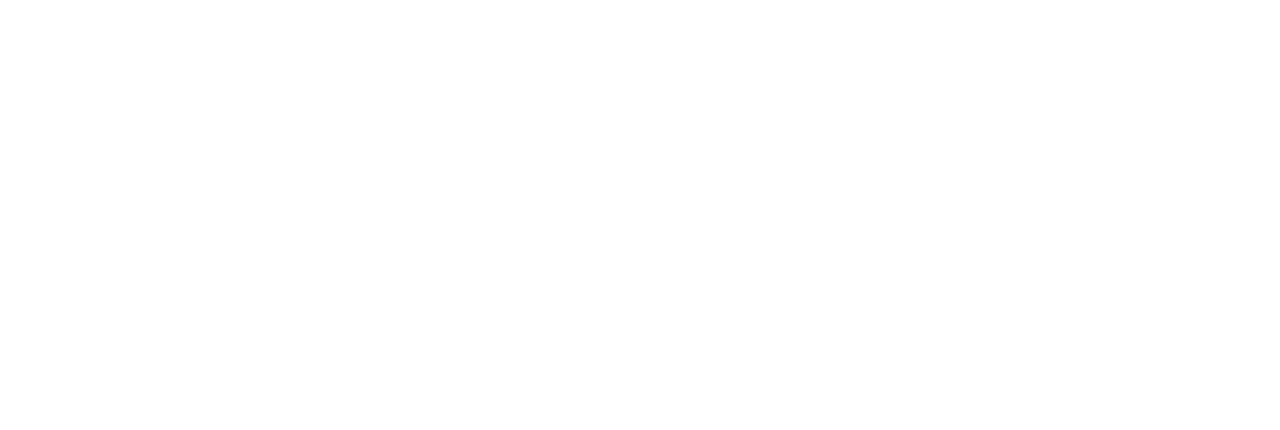
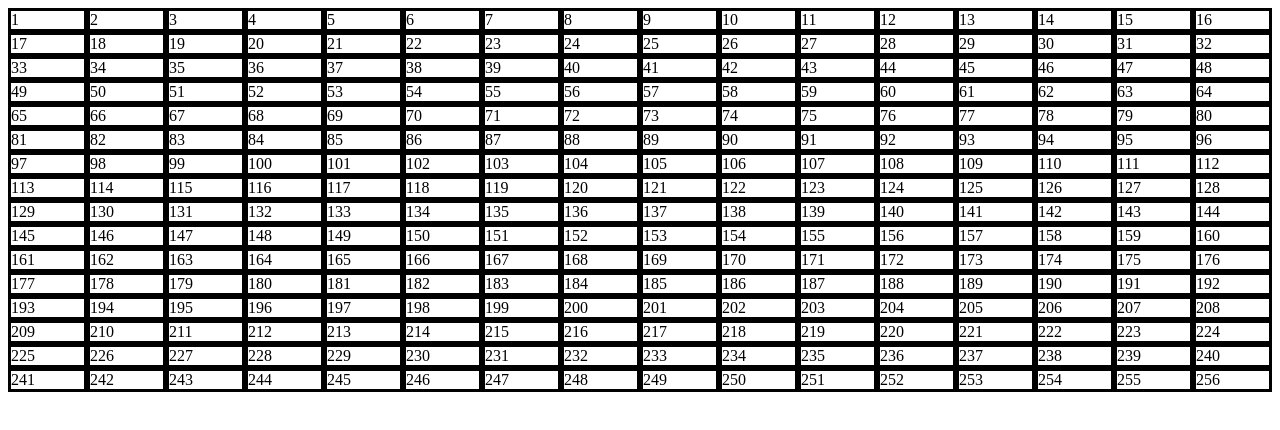
Before and after one commit to Noby1Kenobi/etch-a-sketch, a plain HTML site: page index.html in a window 1280 px wide. Drawn offline with Linux system fonts and the light colour scheme.

Commit message:
Add function to generate 16x16 grid of divs

```diff
--- a/js-file.js
+++ b/js-file.js
@@ -1 +1,13 @@
-const container = document.querySelector("container");
+const container = document.querySelector("#container");
+
+// generate 16x16
+function generateGrid() {
+    for (let i = 0; i < 16*16; i++) {
+        let gridItem = document.createElement("div");
+        gridItem.textContent = i+1;
+        gridItem.className = "grid-item";
+        container.appendChild(gridItem);
+    }
+}
+
+generateGrid();
--- a/styles.css
+++ b/styles.css
@@ -1,5 +1,9 @@
-container {
+#container {
     display: grid;
     grid-template-rows: repeat(16, 1fr);
     grid-template-columns: repeat(16, 1fr);
 }
+
+.grid-item {
+    border: solid;
+}
```
